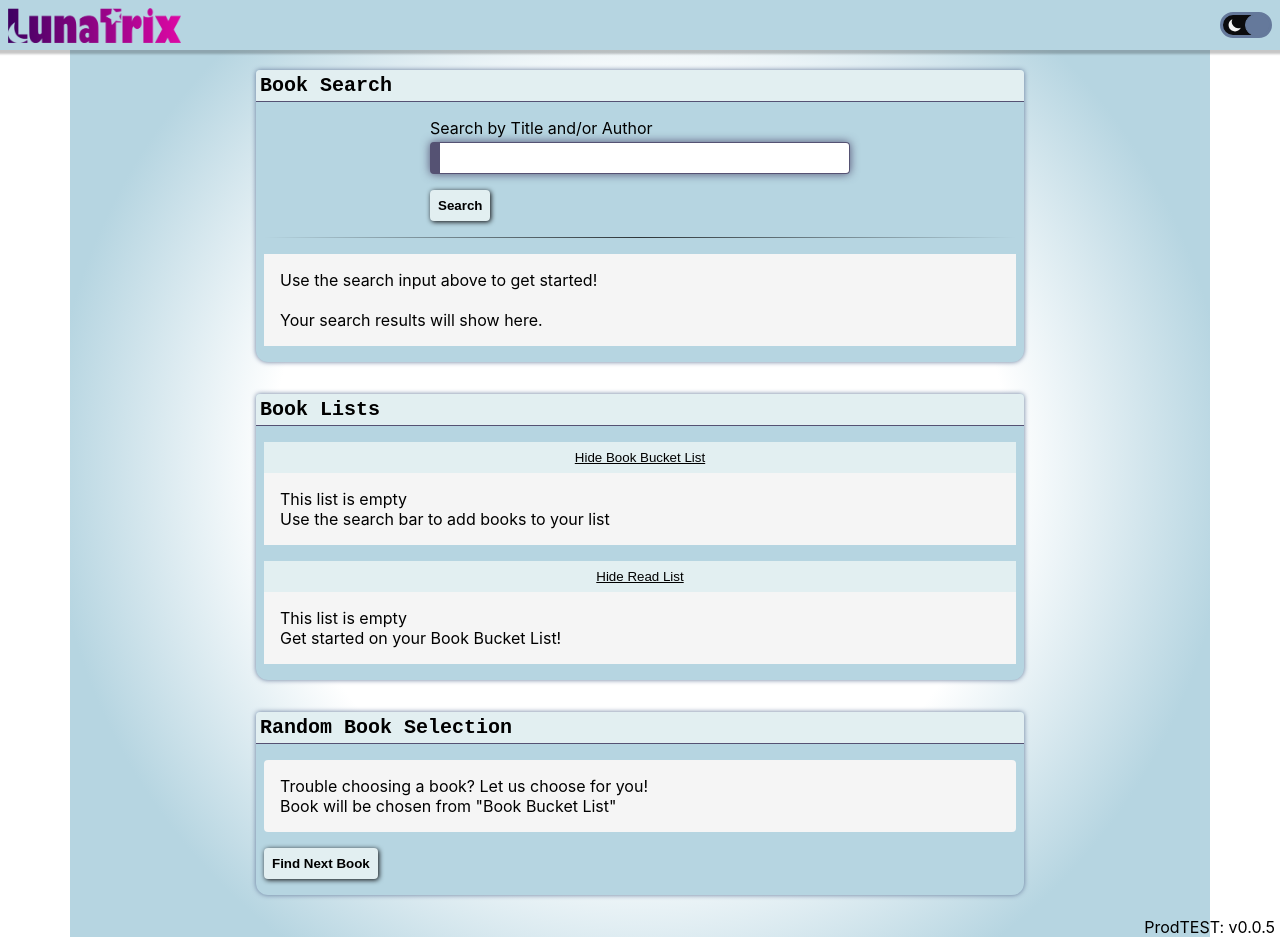
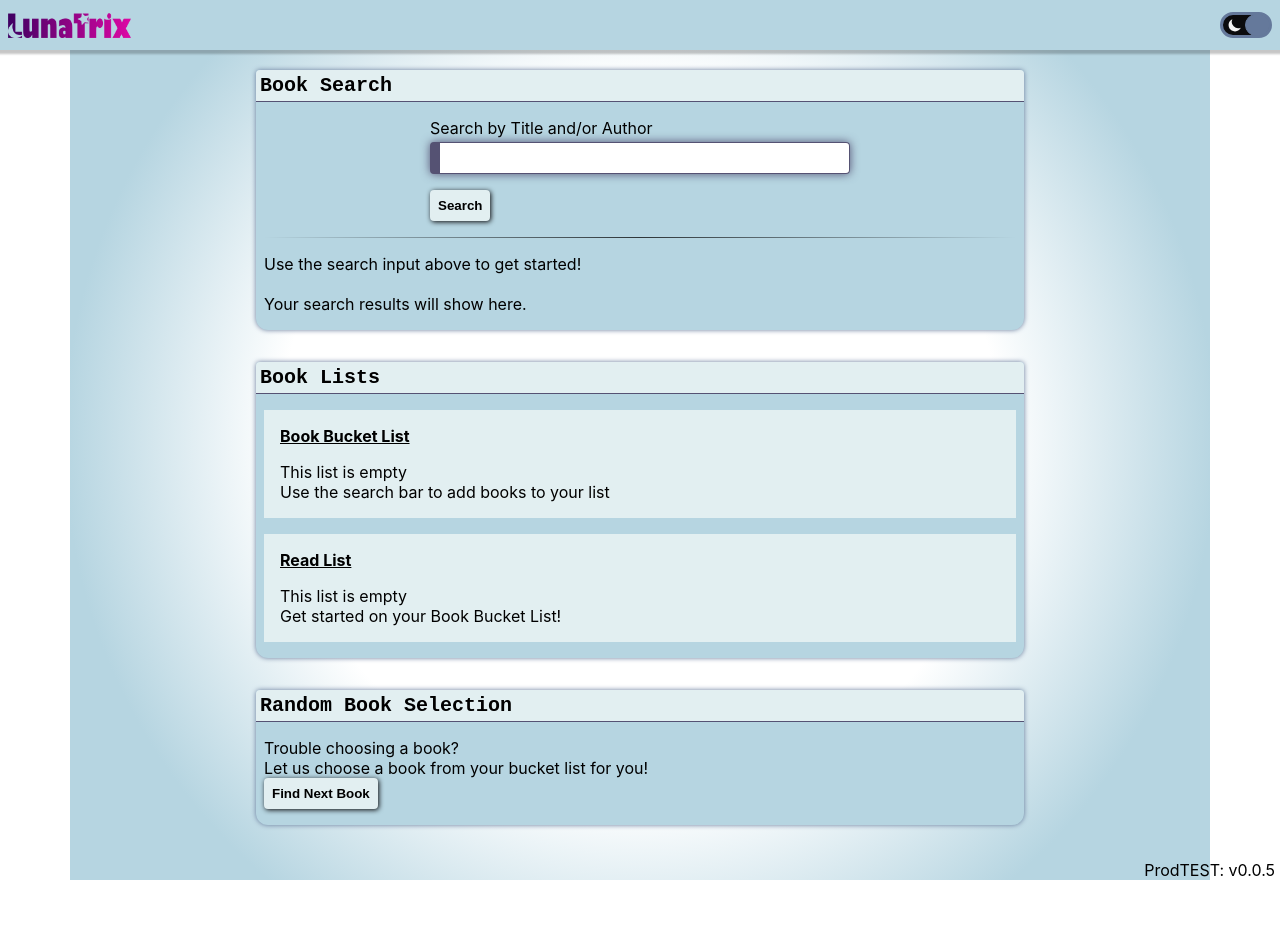
Before and after one commit to ElizabethClohosey/Book-club, a React (Create React App) app: page / in a window 1280 px wide. After the commit the page ends 880 px from the top, so only its background shows below. Built offline with nearby package versions, Linux system fonts and the light colour scheme.

Commit message:
changed style of lists and cards

```diff
--- a/src/App.css
+++ b/src/App.css
@@ -71,7 +71,7 @@ footer {
 .app-dark .book-lists-section,
 .app-dark .random-book-section {
   background: var(--black);
-  color: var(--bright);
+  color: var(--light);
   box-shadow: 0 0 5px var(--black);
 }
 
@@ -82,7 +82,7 @@ footer {
   margin-top: 1rem;
 }
 
-.random-book {
+/* .random-book {
   background: whitesmoke;
   margin-bottom: 1rem;
   padding: 1rem;
@@ -91,7 +91,7 @@ footer {
 
 .app-dark .random-book {
   background: var(--darkMode-bg);
-}
+} */
 
 .version {
   position: absolute;
--- a/src/assets/style/common.css
+++ b/src/assets/style/common.css
@@ -2,7 +2,7 @@
 /* Lists
 /* ============ */
 .list-wrapper {
-  background: whitesmoke;
+  background: var(--light);
   padding: 1rem;
   /* position: absolute;
   width: 80%; */
@@ -31,6 +31,7 @@
   display: flex;
   flex-wrap: nowrap;
   overflow-x: scroll;
+  padding: .25rem;
 }
 
 .random-book .book-card-wrapper {
@@ -57,35 +58,36 @@
 .book-card-wrapper {
   background: white;
   margin-right: 0.5rem;
-  width: 8rem;
-  min-width: 8rem;
+  width: 6rem;
+  min-width: 6rem;
   /* border: 1px solid rgb(210, 210, 210); */
+  box-shadow: 0 0 5px var(--purblue);
 }
 
 .app-dark .book-card-wrapper {
   background: var(--darkMode-bg);
   /* border: 1px solid var(--blue-gray); */
-  background: var(--black);
+  box-shadow: 0 0 5px var(--purblue);
 }
 
-.book-card-header {
+/* .book-card-header {
   width: 100%;
   text-align: center;
-}
+} */
 
 .book-card-content {
   background: white;
   padding: 0.25rem;
-  border-bottom: 1px solid rgb(210, 210, 210);
+  border-bottom: 1px solid var(--purblue);
 }
 
 .app-dark .book-card-content {
-  background: var(--black);
-  border-bottom: 1px solid var(--blue-gray);
+  background: var(--darkMode-bg);
+  /* border-bottom: 1px solid var(--blue-gray); */
 }
 
 .book-card img {
-  min-height: 100px;
+  min-height: 110px;
   height: 100px;
   width: 6rem;
   max-width: 6rem;
@@ -261,10 +263,12 @@ button {
   background: var(--light);
   border: none;
   text-decoration: underline;
+  text-align: left;
 }
 
 .app-dark .list-btns {
-  background: var(--blue-gray);
+  background: var(--darkMode-bg);
+  color: var(--bright);
 }
 .btn {
   background: var(--light);
@@ -287,7 +291,7 @@ button {
 
 .btn-bar {
   display: flex;
-  justify-content: space-around;
+  justify-content: center;
 }
 
 .btn-bar svg {
@@ -332,3 +336,13 @@ hr.dark {
     rgba(0, 0, 0, 0)
   );
 }
+.app-dark hr.dark {
+  border: 0;
+  height: 1px;
+  background-image: linear-gradient(
+    90deg,
+    transparent,
+    rgba(182, 213, 225, 0.75),
+    transparent
+  );
+}
--- a/src/assets/style/typography.css
+++ b/src/assets/style/typography.css
@@ -28,6 +28,7 @@ h2 {
 .app-dark h2 {
   background: var(--purblue);
   color: var(--light);
+  border-bottom: 1px solid var(--light);
 }
 
 h3 {
--- a/src/components/bucket-list.jsx
+++ b/src/components/bucket-list.jsx
@@ -4,7 +4,7 @@ import BookCard from "./common/book-card";
 import { FaBook } from "react-icons/fa";
 import { BsTrashFill } from "react-icons/bs";
 import { GiSpellBook } from "react-icons/gi";
-
+import { GiOpenBook } from "react-icons/gi";
 const BucketList = ({
   bucketListBooks,
   handleBookClick,
@@ -35,12 +35,13 @@ const BucketList = ({
   };
   return (
     <section className="section-content">
-      <button className="list-btns" onClick={() => setShowList(!showList)}>
+      {/* <button className="list-btns" onClick={() => setShowList(!showList)}>
         {showList ? "Hide Book Bucket List" : "Show Book Bucket List"}
-      </button>
+      </button> */}
 
       {showList && (
         <div className="list-wrapper">
+          <h3>Book Bucket List</h3>
           <section className="list-section">
             {Object.keys(bucketListBooks).length > 0 ? (
               // <section>
@@ -80,7 +81,7 @@ const BucketList = ({
                         />
                       </button>
                       <button>
-                        <GiSpellBook
+                        <GiOpenBook
                           onClick={(e) =>
                             handleUserMessage({
                               message: "Functionality coming soon",
--- a/src/components/layout/header.jsx
+++ b/src/components/layout/header.jsx
@@ -17,7 +17,7 @@ const Header = ({ toggleDarkMode, darkMode }) => {
         }}
       >
         <img
-          style={{ height: "35px" }}
+          style={{ height: "25px" }}
           src={darkMode ? LogoDark : LogoLight}
           alt="book club bitches text above books"
         />
--- a/src/components/pages/book-search.jsx
+++ b/src/components/pages/book-search.jsx
@@ -81,12 +81,12 @@ const BookSearch = ({
       </form>
       <hr className="dark" />
 
-      <div className="list-wrapper">
+      {/* <div className="list-wrapper"> */}
       {searchResults && Object.keys(searchResults).length > 0 ? (
         <section className="search-results-section">
           <div className="list-instructions">
             <h3>Search Results</h3>
-              <p>
+            {/* <p>
                 <span>
                   <BsBucketFill />
                 </span>
@@ -104,8 +104,8 @@ const BookSearch = ({
                 </span>
                 Adds book to "Read"
               </p>
-              <p>Click on book cover to see more information</p>
-              <hr className="dark" />
+              <p>Click on book cover to see more information</p> */}
+            {/* <hr className="dark" /> */}
           </div>
           <section className="search-results">
             {searchResults.map((volume, index) => (
@@ -163,7 +163,7 @@ const BookSearch = ({
           Your search results will show here.
         </p>
       )}
-      </div>
+      {/* </div> */}
     </section>
   );
 };
--- a/src/components/random-book.jsx
+++ b/src/components/random-book.jsx
@@ -26,8 +26,8 @@ const ReadList = ({
   return (
     <section className="section-content">
       <div className="random-book">
-        <p>Trouble choosing a book? Let us choose for you!</p>
-        <p>Book will be chosen from "Book Bucket List"</p>
+        <p>Trouble choosing a book? </p>
+        <p>Let us choose a book from your bucket list for you!</p>
         {/* <form style={{ display: "flex", flexDirection: "column" }}>
           <label>
             <input type="radio" name="random-book"></input>Bucket List Book
--- a/src/components/read-list.jsx
+++ b/src/components/read-list.jsx
@@ -5,12 +5,13 @@ const ReadList = ({ readList, openModalOnEnter, handleBookClick }) => {
   const [showList, setShowList] = useState(true);
   return (
     <section className="section-content">
-      <button className="list-btns" onClick={() => setShowList(!showList)}>
+      {/* <button className="list-btns" onClick={() => setShowList(!showList)}>
         {showList ? "Hide Read List" : "Show Read List"}
-      </button>
+      </button> */}
 
       {showList && (
         <div className="list-wrapper">
+          <h3>Read List</h3>
           <section className="list-section">
             {Object.keys(readList).length > 0 ? (
               // <section>
@@ -41,8 +42,8 @@ const ReadList = ({ readList, openModalOnEnter, handleBookClick }) => {
                   </div>
                 ))}
               </section>
+            ) : (
               // </section>
-            ) : (
               <>
                 <p>
                   This list is empty <br />
```
Lines whose indentation alone changed are shown as unchanged.
